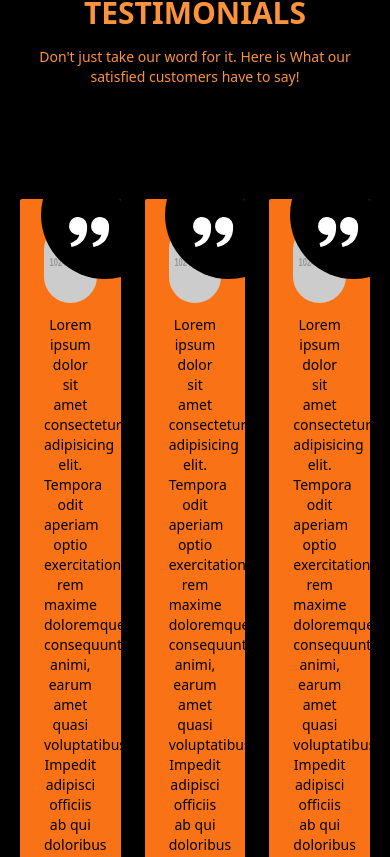
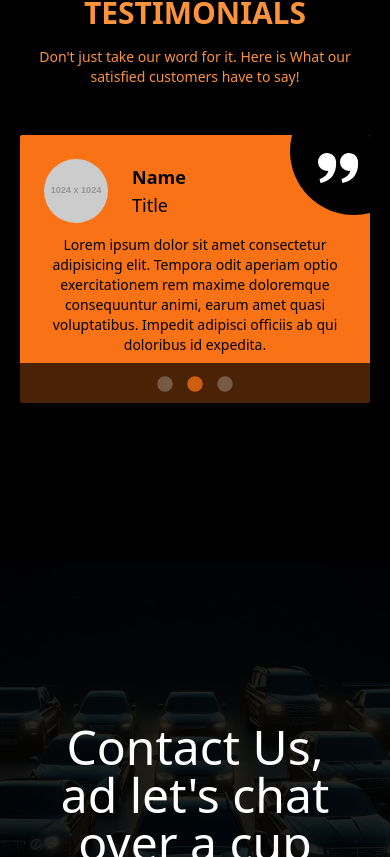
Before and after one commit to Patrick-Njiru/fame-clone, a React (Vite) app: page / in a window 390 px wide. Shown: the part 3527-4384 px from the top of the page. Built offline with nearby package versions, Linux system fonts and the light colour scheme.

Commit message:
make the Testimonials section mobile responsive

```diff
--- a/src/components/Card.jsx
+++ b/src/components/Card.jsx
@@ -1,22 +1,22 @@
 import PropTypes from "prop-types"
 import { BiSolidQuoteAltRight } from "react-icons/bi"
 
-const Card = ({ photo, name, title, review }) => {
+const Card = ({ photo, name, title, review, styles }) => {
 	return (
 		<article
-			className='
-				bg-orange-500 text-black space-y-3 w-1/3 px-6 pt-3 pb-12 rounded-sm relative
+			className={`
+				bg-orange-500 text-black space-y-3 w-full px-6 pt-3 pb-12 rounded-sm relative
 				top-0 overflow-hidden transition-all duration-300 ease-linear
-				hover:-top-5'
+				hover:-top-5 md:w-2/5 lg:w-1/3 ${styles}`}
 		>
-			<div className='absolute size-32 bg-black rounded-full -end-12 -top-12 flex items-end justify-start p-6'>
+			<div className='absolute size-32 bg-black rounded-full flex items-end justify-start p-6 -end-12 -top-12'>
 				<BiSolidQuoteAltRight className='fill-white text-5xl' />
 			</div>
 			<div className='flex justify-start gap-6 items-center'>
 				<img
 					src={photo || "https://via.placeholder.com/1024?text=reviewer"}
 					alt='reviewer pic'
-					className='size-20 rounded-full'
+					className='size-16 rounded-full sm:size-20'
 				/>
 				<div className=''>
 					<p className='font-bold text-lg md:text-xl capitalize'>{name}</p>
@@ -33,6 +33,7 @@ Card.propTypes = {
 	name: PropTypes.string.isRequired,
 	title: PropTypes.string.isRequired,
 	review: PropTypes.string.isRequired,
+	styles: PropTypes.string,
 }
 
 export default Card
--- a/src/components/SimpleSlider.jsx
+++ b/src/components/SimpleSlider.jsx
@@ -17,7 +17,7 @@ import PropTypes from "prop-types"
 // 	</button>
 // )
 
-const SimpleSlider = ({ children }) => {
+const SimpleSlider = ({ children, styles }) => {
 	const settings = {
 		dots: true,
 		infinite: true,
@@ -34,12 +34,12 @@ const SimpleSlider = ({ children }) => {
 	}
 
 	return (
-		<div className='h-96 [&_img]:h-[70vh] relative lg:size-1/2'>
+		<div className={`${styles || 'h-96 [&_img]:h-[70vh] relative lg:size-1/2"'}`}>
 			<Slider {...settings}>{children}</Slider>
 		</div>
 	)
 }
 
-SimpleSlider.propTypes = { children: PropTypes.any.isRequired }
+SimpleSlider.propTypes = { children: PropTypes.any.isRequired, styles: PropTypes.string }
 
 export default SimpleSlider
--- a/src/scenes/Testimonials.jsx
+++ b/src/scenes/Testimonials.jsx
@@ -1,4 +1,4 @@
-import { SectionTitle } from "../components"
+import { SectionTitle, SimpleSlider } from "../components"
 import Card from "../components/Card"
 
 const TESTIMONIALS = [
@@ -35,11 +35,16 @@ const Testimonials = () => {
 					to say!
 				</p>
 			</SectionTitle>
-			<div className='flex w-full justify-evenly mt-28 gap-6'>
+			<div className='hidden flex-wrap w-full justify-evenly mt-28 gap-6 lg:flex-nowrap md:flex'>
 				{TESTIMONIALS.map((testimonial) => (
 					<Card key={testimonial.id} {...testimonial} />
 				))}
 			</div>
+			<SimpleSlider styles='w-full mt-12 md:hidden'>
+				{TESTIMONIALS.map((testimonial) => (
+					<Card key={testimonial.id} {...testimonial} styles='hover:top-0' />
+				))}
+			</SimpleSlider>
 		</section>
 	)
 }
```
